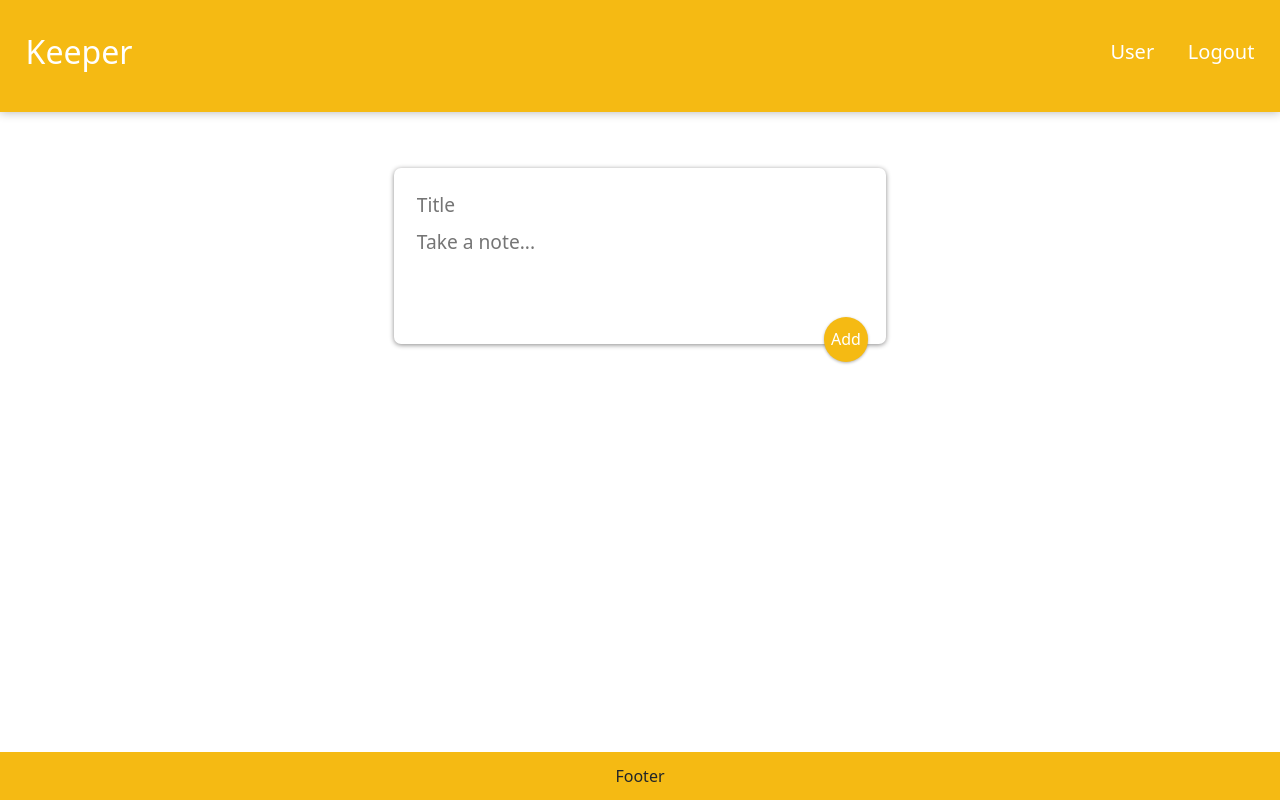
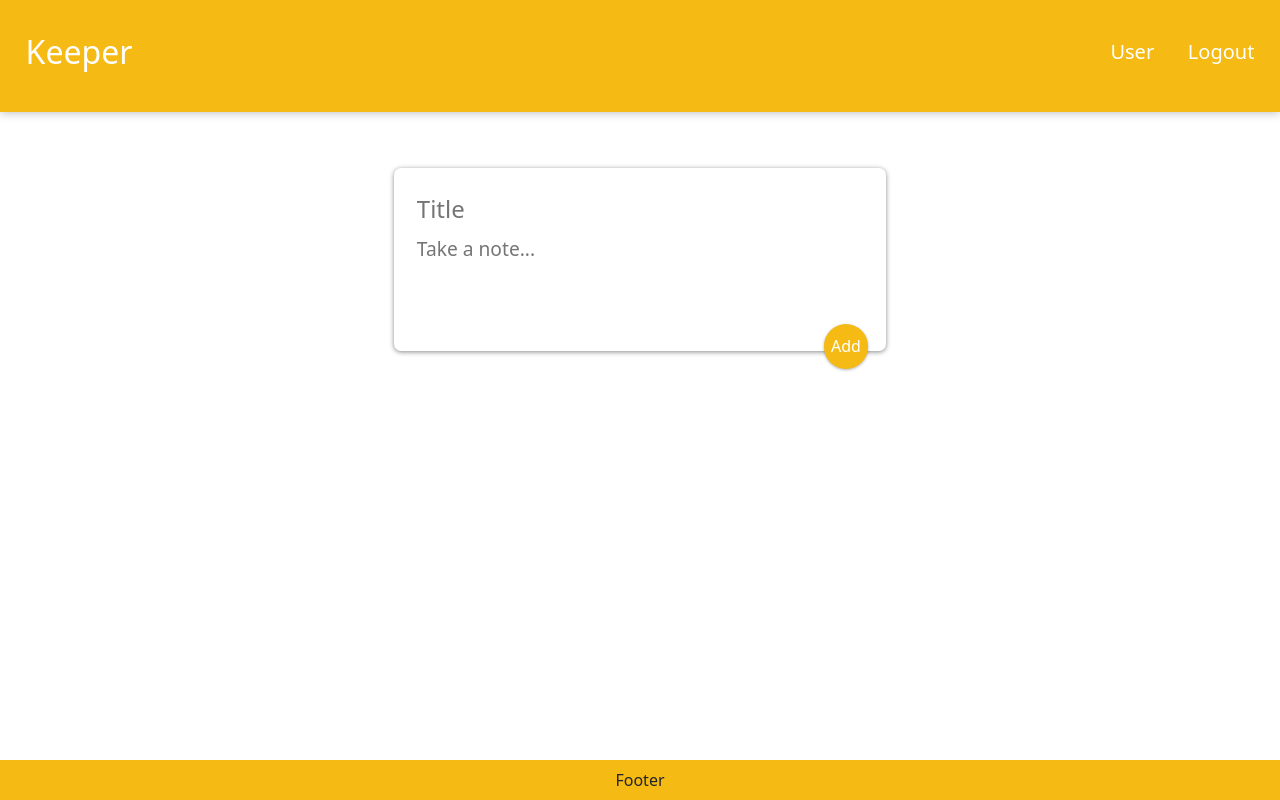
Before and after one commit to tarunboricha/React-Keeper, a React (Create React App) app: page / in a window 1280 px wide. Built offline with nearby package versions, Linux system fonts and the light colour scheme.

Commit message:
title font size fix

```diff
--- a/src/index.css
+++ b/src/index.css
@@ -47,6 +47,10 @@
   font-size: 1.2em;
   font-family: inherit;
   resize: none;
+}
+
+.create-area input{
+  font-size: 1.5em;
 }
 
 .create-area button {
@@ -102,7 +106,7 @@
   justify-content: space-evenly;
   align-items: center;
   background-color: #f5ba13;
-  height: 3rem;
+  height: 2.5rem;
 }
 
 .footer a {
```
